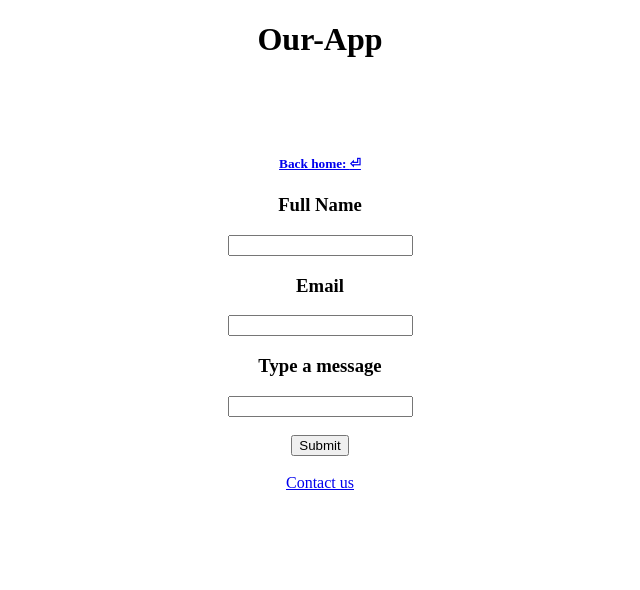
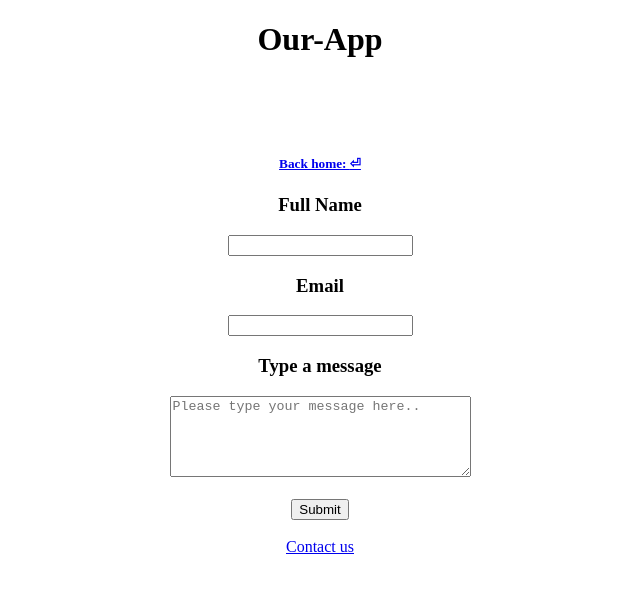
Before and after one commit to voytecu314/Sign-App-Backend, a React (Create React App) app in the folder client/: page /contact in a window 1280 px wide. Shown: the top 590 px of the page, without its empty margins (320-960 px from the left). Built offline with nearby package versions, Linux system fonts and the light colour scheme.

Commit message:
changing the input to textarea

```diff
--- a/client/src/components/ContactForm.jsx
+++ b/client/src/components/ContactForm.jsx
@@ -9,7 +9,7 @@ const ContactForm = () => {
             <h3>Email</h3>
                 <input type="email" name='email'/>
             <h3>Type a message</h3>
-                <input type="text" name='message'/>
+            <textarea name="message"cols="35" rows="5" placeholder="Please type your message here.."></textarea>
             <br />
             <br />
                 <input type="submit" />
```
